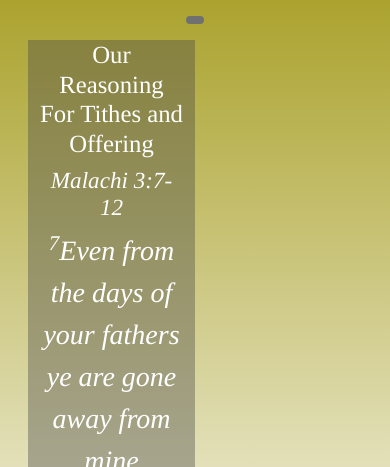
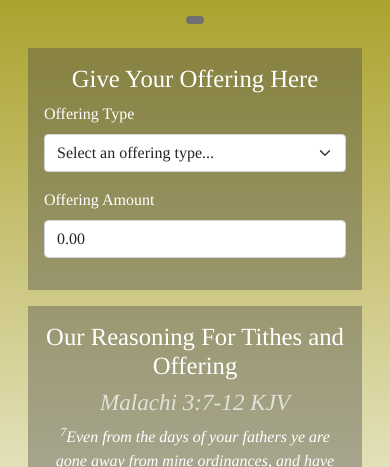
Before and after one commit to isaiah0812/stphillipsmbc-website, a React (Create React App) app: page /offering in a window 390 px wide. Shown: the part 143-610 px from the top of the page. Built offline with nearby package versions, Linux system fonts and the light colour scheme; no server answers.

Commit message:
Give Offering page responsive properties

```diff
--- a/src/pages/offering/index.tsx
+++ b/src/pages/offering/index.tsx
@@ -2,6 +2,27 @@ import React, { useEffect, useState } from 'react';
 import { Container, Form, Spinner } from 'react-bootstrap';
 import { PayPalButtons, PayPalScriptProvider, usePayPalScriptReducer } from '@paypal/react-paypal-js';
 import { Divide, Header, ShadowBox, SPFormGroup } from '../../components/styledComponents';
+import styled from 'styled-components';
+
+const OfferingBox = styled(ShadowBox)`
+  width: calc(50% - 1em);
+  padding: 1em;
+  margin: 0px 0.5em;
+
+  @media(max-width: 1200px) {
+    width: 100%;
+    margin: 0.5em 0px;
+  }
+`
+
+const ScriptureText = styled.p`
+  font-style: italic;
+  font-size: 1.5em;
+
+  @media(max-width: 1200px) {
+    font-size: 1em;
+  }
+`
 
 enum OfferingType {
   GENERAL = "General Offering",
@@ -68,11 +89,11 @@ const Offering = () => {
     <Container fluid className="page-background" style={{ textAlign: 'center', display: 'flex', alignItems: 'center', flexDirection: 'column', padding: '5em 1em' }}>
       <Header style={{ transform: 'translate(0px, 10%)' }}>Tithes & Offering</Header>
       <Divide width="5%"/>
-      <Container fluid style={{ display: 'flex', flexDirection: 'row', alignItems: 'center' }}>
-        <ShadowBox style={{ width: '50%', margin: 0 }}>
+      <Container fluid style={{ display: 'flex', flexDirection: 'row', alignItems: 'center', flexWrap: 'wrap-reverse', justifyContent: 'center' }}>
+        <OfferingBox>
           <h2>Our Reasoning For Tithes and Offering</h2>
-          <h3 style={{ fontStyle: 'italic' }}>Malachi 3:7-12</h3>
-          <p style={{ fontStyle: 'italic', fontSize: '1.75em' }}>
+          <h3 style={{ fontStyle: 'italic', opacity: 0.7 }}>Malachi 3:7-12 KJV</h3>
+          <ScriptureText>
             <sup>7</sup>Even from the days of your fathers ye are gone away
             from mine ordinances, and have not kept them. Return unto me, and I
             will return unto you, saith the LORD of hosts. But ye said, Wherein
@@ -89,10 +110,11 @@ const Offering = () => {
             before the time in the field, saith the LORD of hosts. <sup>12</sup>
             And all nations shall call you blessed: for ye shall be a
             delightsome land, saith the LORD of hosts.
-          </p>
-        </ShadowBox>
-        <ShadowBox style={{ width: "50%", margin: 0 }}>
+          </ScriptureText>
+        </OfferingBox>
+        <OfferingBox>
           <Form>
+            <h2>Give Your Offering Here</h2>
             <SPFormGroup>
               <Form.Label>Offering Type</Form.Label>
               <Form.Select defaultValue={undefined} onChange={(e) => setOfferingType(e.target.value as OfferingType)}>
@@ -121,7 +143,7 @@ const Offering = () => {
           }}>
             <VenmoButton amount={amount} offeringType={offeringType} />
           </PayPalScriptProvider>
-        </ShadowBox>
+        </OfferingBox>
       </Container>
     </Container>
   )
```
